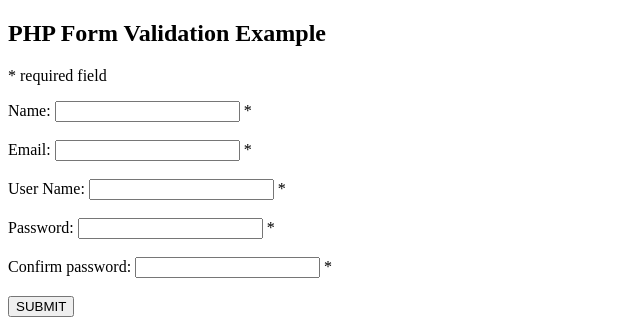
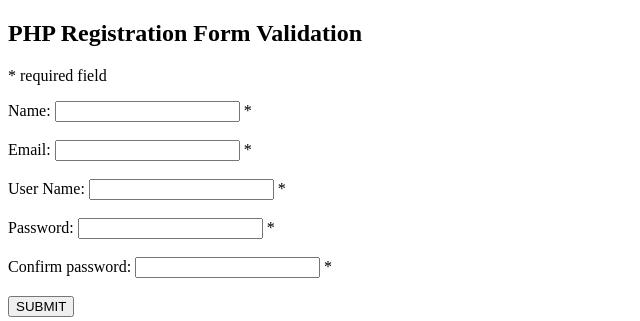
Before and after one commit to MdNabilHossain/web_tech_C, a PHP site: page /registrationForm.php in a window 1280 px wide. Shown: the top 321 px of the page, without its empty margins (0-640 px from the left). Run offline with PHP 8.4, Linux system fonts and the light colour scheme.

Commit message:
Update registrationForm.php

```diff
--- a/Lab Task 2/registrationForm.php
+++ b/Lab Task 2/registrationForm.php
@@ -5,7 +5,7 @@
     <meta charset="UTF-8">
     <meta http-equiv="X-UA-Compatible" content="IE=edge">
     <meta name="viewport" content="width=device-width, initial-scale=1.0">
-    <title>Document</title>
+    <title>Form Validation</title>
 </head>
 
 <body>
@@ -76,7 +76,7 @@
     }
     ?>
 
-    <h2>PHP Form Validation Example</h2>
+    <h2>PHP Registration Form Validation </h2>
     <p><span class="error">* required field</span></p>
     <form method="post" action="<?php echo htmlspecialchars($_SERVER["PHP_SELF"]); ?>">
         Name: <input type="text" name="name" value="<?php echo $name; ?>">
```
